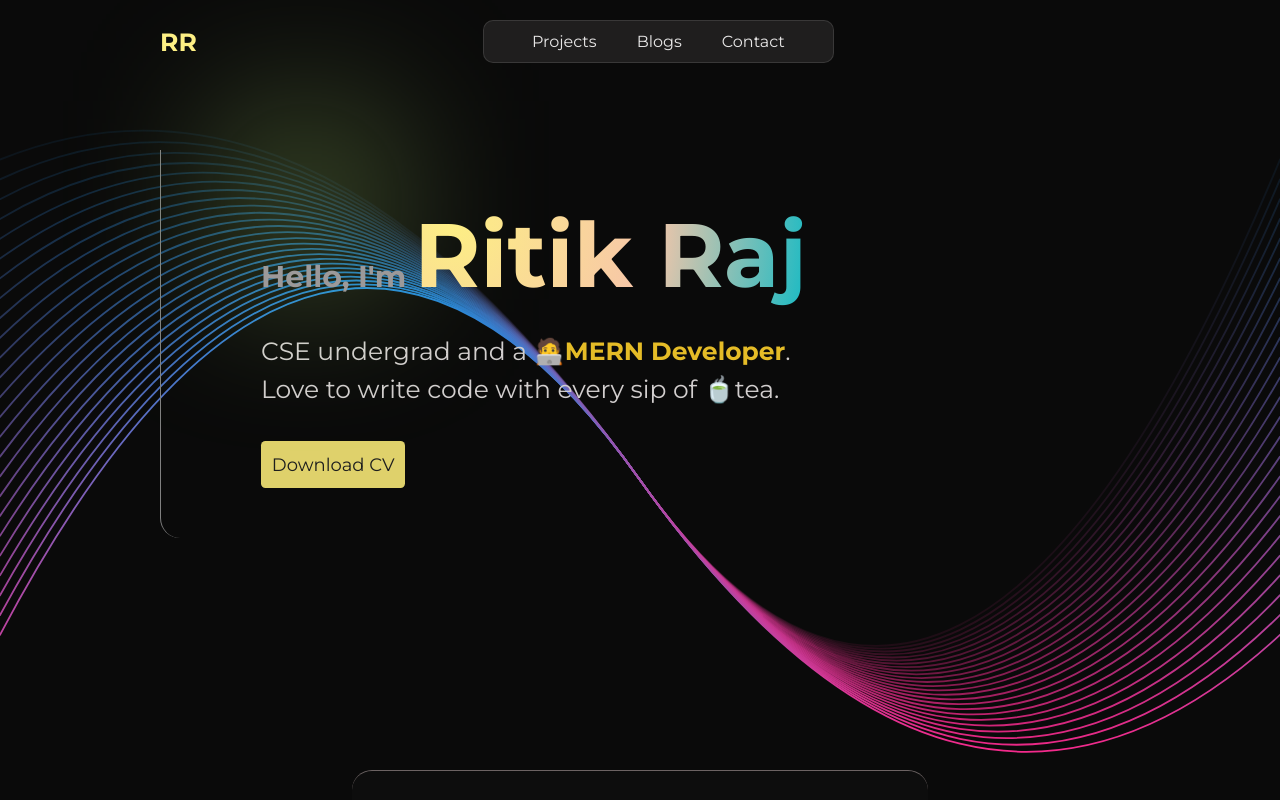
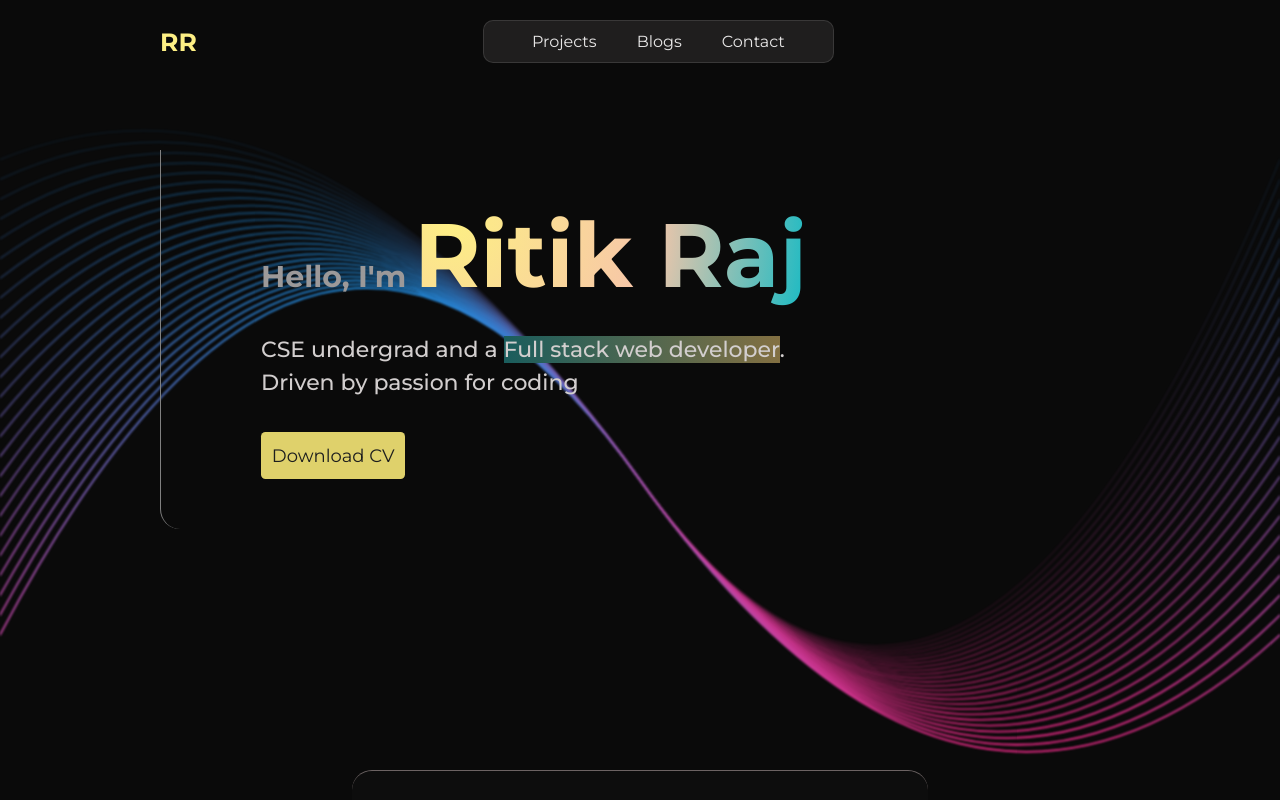
Before and after one commit to ritik48/Portfolio-Frontend, a React (Create React App) app: page / in a window 1280 px wide. Shown: the top 800 px of the page. Built offline with nearby package versions, Linux system fonts and the light colour scheme; no server answers.

Commit message:
minor style change

```diff
--- a/src/index.css
+++ b/src/index.css
@@ -99,6 +99,7 @@ h2 {
 
     width: 100%;
     height: 120%;
+    filter: blur(1px);
 }
 
 nav {
@@ -194,7 +195,7 @@ ul li {
     position: relative;
 }
 
-.hero_content::before {
+/* .hero_content::before {
     content: "";
     position: absolute;
     top: 0;
@@ -204,7 +205,7 @@ ul li {
     background-color: rgb(200, 255, 127);
 
     filter: blur(90px);
-}
+} */
 .hero_left {
     display: flex;
     flex-direction: column;
@@ -249,6 +250,19 @@ ul li {
 }
 .hero_img {
     width: 300px;
+}
+
+.highlight-bg {
+    background-image: linear-gradient(
+        to right,
+        rgb(26, 93, 93),
+        rgb(131, 112, 66)
+    );
+}
+
+.hero-text {
+    font-size: 22px !important;
+    font-weight: 500;
 }
 
 .hero_content p {
--- a/src/pages/Home.jsx
+++ b/src/pages/Home.jsx
@@ -8,7 +8,6 @@ import Project from "../components/Project";
 import Blog from "../components/Blog";
 import Socials from "../components/Socials";
 import Loader from "../components/Loader";
-
 
 const BACKEND = process.env.REACT_APP_BACKEND;
 
@@ -30,7 +29,7 @@ function HeroSection() {
 
     async function downloadResume() {
         const a = document.createElement("a");
-        a.setAttribute("href", `${BACKEND}/resume`);
+        a.setAttribute("href", `${BACKEND}/resume?type=FullStack`);
         a.click();
         a.remove();
     }
@@ -185,14 +184,10 @@ function HeroSection() {
                                     Ritik Raj
                                 </span>
                             </div>
-                            <p>
+                            <p className="hero-text">
                                 CSE undergrad and a{" "}
-                                <span className="highlight">
-                                    {" "}
-                                    🧑‍💻MERN Developer
-                                </span>
-                                .<br></br>Love to write code with every sip of
-                                🍵tea.
+                                <span className="highlight-bg">Full stack web developer</span>.
+                                <br></br>Driven by passion for coding
                             </p>
                             <div className="hero_bottom">
                                 <button
@@ -296,9 +291,7 @@ function ProjectList() {
                     <h2>Projects</h2>
                     <div className="project_list">
                         {error && <p className="info error">{error}</p>}
-                        {loading && (
-                            <Loader message={"Fetching projects..."} />
-                        )}
+                        {loading && <Loader message={"Fetching projects..."} />}
                         {!loading && !error && projects.length < 1 && (
                             <p className="info">Currently no projects.</p>
                         )}
```
